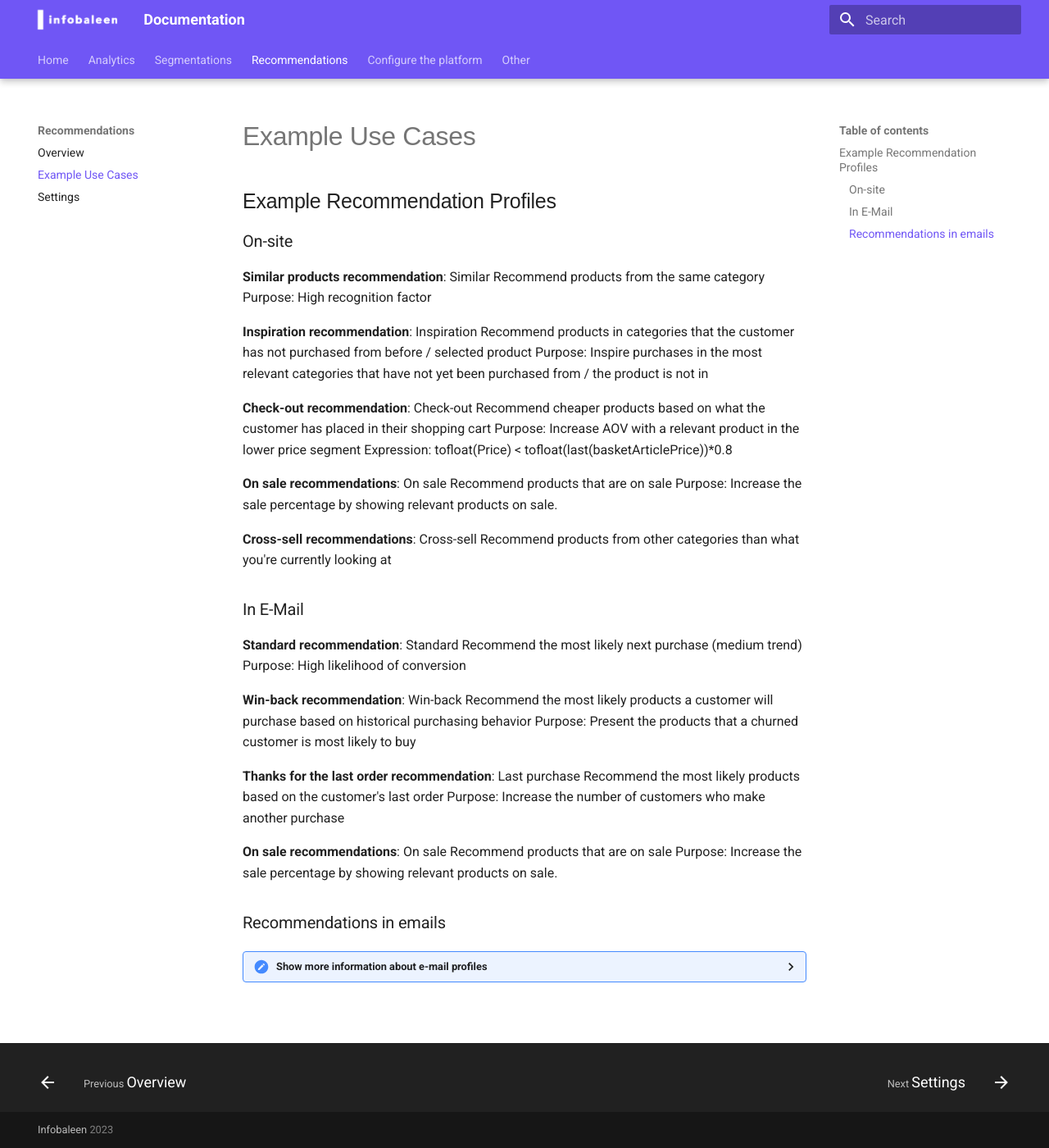
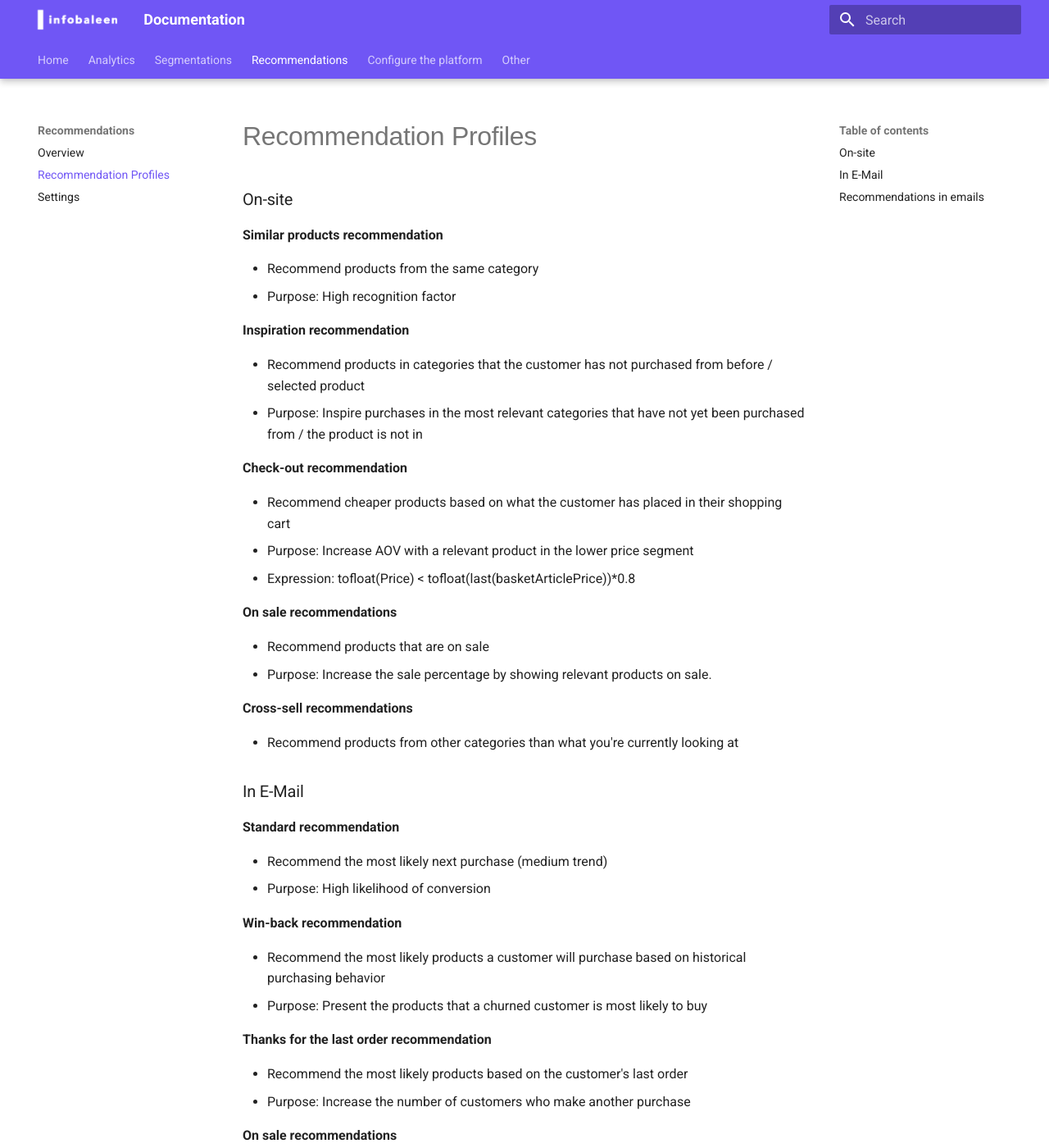
Before and after one commit to infobaleen/infobaleen.github.io, an MkDocs documentation site: the page built from docs/Platform/Recommendations/Recommendation-Profiles.md, in a window 1280 px wide and 1400 px high. Shown: the whole window at 82% size. Built offline with MkDocs 1.6.1 and Material for MkDocs 9.7.7, drawn with Linux system fonts in a browser that asks for light colours; some of the changed text lies outside the part shown.

Commit message:
Structural updates

```diff
--- a/docs/Platform/Recommendations/Example Use Cases.md
+++ b/docs/Platform/Recommendations/Recommendation-Profiles.md
@@ -1,45 +1,52 @@
-## Example Recommendation Profiles
-
 ### On-site
 
-<b>Similar products recommendation</b>: Similar
-Recommend products from the same category
-Purpose: High recognition factor
+<b>Similar products recommendation</b>
 
-<b>Inspiration recommendation</b>: Inspiration
-Recommend products in categories that the customer has not purchased from before / selected product
-Purpose: Inspire purchases in the most relevant categories that have not yet been purchased from / the product is not in
+* Recommend products from the same category
+* Purpose: High recognition factor
 
-<b>Check-out recommendation</b>: Check-out
-Recommend cheaper products based on what the customer has placed in their shopping cart
-Purpose: Increase AOV with a relevant product in the lower price segment
-Expression: tofloat(Price) < tofloat(last(basketArticlePrice))*0.8
+<b>Inspiration recommendation</b>
 
-<b>On sale recommendations</b>: On sale
-Recommend products that are on sale
-Purpose: Increase the sale percentage by showing relevant products on sale.
+* Recommend products in categories that the customer has not purchased from before / selected product
+* Purpose: Inspire purchases in the most relevant categories that have not yet been purchased from / the product is not in
 
-<b>Cross-sell recommendations</b>: Cross-sell
-Recommend products from other categories than what you're currently looking at
+<b>Check-out recommendation</b>
+
+* Recommend cheaper products based on what the customer has placed in their shopping cart
+* Purpose: Increase AOV with a relevant product in the lower price segment
+* Expression: tofloat(Price) < tofloat(last(basketArticlePrice))*0.8
+
+<b>On sale recommendations</b>
+
+* Recommend products that are on sale
+* Purpose: Increase the sale percentage by showing relevant products on sale.
+
+<b>Cross-sell recommendations</b>
+
+* Recommend products from other categories than what you're currently looking at
 
 
 ### In E-Mail
 
-<b>Standard recommendation</b>: Standard
-Recommend the most likely next purchase (medium trend)
-Purpose: High likelihood of conversion
+<b>Standard recommendation</b>
 
-<b>Win-back recommendation</b>: Win-back
-Recommend the most likely products a customer will purchase based on historical purchasing behavior
-Purpose: Present the products that a churned customer is most likely to buy
+* Recommend the most likely next purchase (medium trend)
+* Purpose: High likelihood of conversion
 
-<b>Thanks for the last order recommendation</b>: Last purchase
-Recommend the most likely products based on the customer's last order
-Purpose: Increase the number of customers who make another purchase
+<b>Win-back recommendation</b>
 
-<b>On sale recommendations</b>: On sale
-Recommend products that are on sale
-Purpose: Increase the sale percentage by showing relevant products on sale.
+* Recommend the most likely products a customer will purchase based on historical purchasing behavior
+* Purpose: Present the products that a churned customer is most likely to buy
+
+<b>Thanks for the last order recommendation</b>
+
+* Recommend the most likely products based on the customer's last order
+* Purpose: Increase the number of customers who make another purchase
+
+<b>On sale recommendations</b>
+
+* Recommend products that are on sale
+* Purpose: Increase the sale percentage by showing relevant products on sale.
 
 
 ### Recommendations in emails
--- a/mkdocs.yml
+++ b/mkdocs.yml
@@ -34,31 +34,33 @@ extra_css:
 nav:
     - Home: index.md
     - Analytics:
+        - Overview: Platform/Analytics/Overview.md
         - Dashboards: Platform/Analytics/Dashboards.md
         - Customer Insights: Platform/Analytics/Customer-Insights.md
     - Segmentations:
-        - Overview: Platform/Segmentations/Segmentation_overview.md
+        - Overview: Platform/Segmentations/Overview.md
         - Auto-targeting: Platform/Segmentations/Auto-targeting.md
         - Clustering: Platform/Segmentations/Clustering.md
     - Recommendations:
-        - Platform/Recommendations/Overview.md
-        - Platform/Recommendations/Example Use Cases.md
-        - Platform/Recommendations/Settings.md
-       # - Platform/Recommendations/Front page.md
-       # - Platform/Recommendations/Data available in recommendations.md
-       # - Platform/Recommendations/Recommendations in emails.md
-       # - Platform/Recommendations/Infobaleen recommended recommendation profiles.md
+        - Overview: Platform/Recommendations/Overview.md
+        - Recommendation Profiles: Platform/Recommendations/Recommendation-Profiles.md
+        - Settings: Platform/Recommendations/Settings.md
+       # - Platform/Recommendations/Front-Page.md
+       # - Platform/Recommendations/Data-Available-In-Recommendations.md
+       # - Platform/Recommendations/Recommendations-In-Emails.md
+       # - Platform/Recommendations/Infobaleen-Recommended-Recommendation-Profiles.md
     - Configure the platform:
+        - Platform/Menu/Overview.md
         - Model:
             - Overview: Platform/Menu/Model/Overview.md
             - Interactions: Platform/Menu/Model/Interactions.md
             - Products: Platform/Menu/Model/Products.md
             - Users: Platform/Menu/Model/Users.md
         - Manage Data:
-            - Data Models: Platform/Menu/Manage Data/Data-Models.md
-            - Import Files: Platform/Menu/Manage Data/Import-Files.md
-            - Results: Platform/Menu/Manage Data/Results.md
-            - Sources: Platform/Menu/Manage Data/Sources.md
+            - Data Models: Platform/Menu/Manage-Data/Data-Models.md
+            - Import Files: Platform/Menu/Manage-Data/Import-Files.md
+            - Results: Platform/Menu/Manage-Data/Results.md
+            - Sources: Platform/Menu/Manage-Data/Sources.md
         - Documentation:
             - Agent: Platform/Menu/Documentation/Agent.md
             - Recommendations API: Platform/Menu/Documentation/Recommendations.md
```
Also changed, not shown: docs/Platform/Analytics/Customer-Insights.md (+1 -1 lines), docs/Platform/Analytics/Dashboards.md (+0 -4 lines), docs/Platform/Analytics/Overview.md (added, +8 -0 lines), docs/Platform/Menu/Overview.md (added, +5 -0 lines), docs/Platform/Recommendations/Overview.md (+2 -2 lines), docs/Platform/Segmentations/Overview.md (renamed from docs/Platform/Segmentations/Segmentation_overview.md, +1 -1 lines), docs/Platform/Menu/Manage-Data/Data-Models.md (renamed from docs/Platform/Menu/Manage Data/Data-Models.md), docs/Platform/Menu/Manage-Data/Import-Files.md (renamed from docs/Platform/Menu/Manage Data/Import-Files.md), docs/Platform/Menu/Manage-Data/Results.md (renamed from docs/Platform/Menu/Manage Data/Results.md), docs/Platform/Menu/Manage-Data/Sources.md (renamed from docs/Platform/Menu/Manage Data/Sources.md), docs/Platform/Recommendations/Data-Available-In-Recommendations.md (renamed from docs/Platform/Recommendations/Data available in recommendations.md), docs/Platform/Recommendations/Front-Page.md (renamed from docs/Platform/Recommendations/Front page.md), docs/Platform/Recommendations/Infobaleen-Recommended-Recommendation-Profiles.md (renamed from docs/Platform/Recommendations/Infobaleen recommended recommendation profiles.md), docs/Platform/Recommendations/Recommendations-In-Emails.md (renamed from docs/Platform/Recommendations/Recommendations in emails.md), 3 more files.
